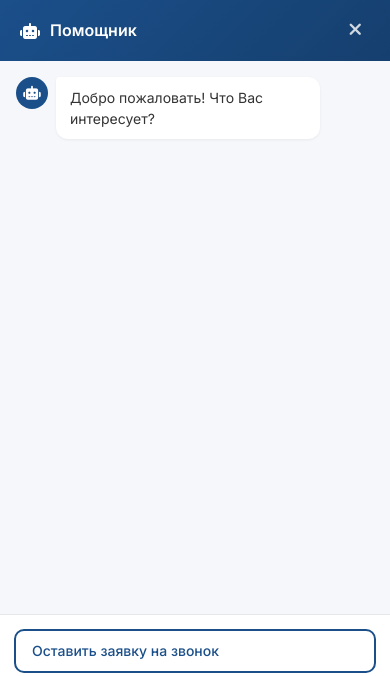
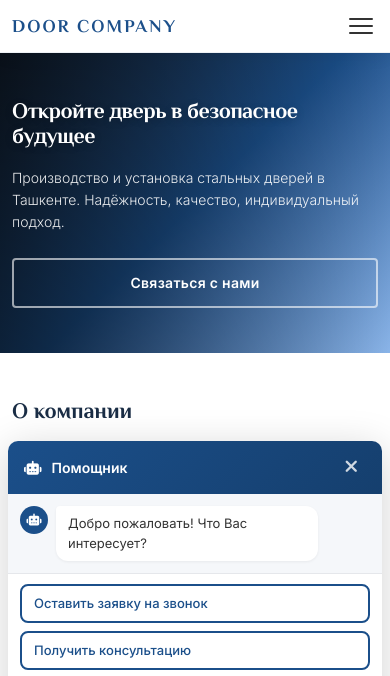
Before and after one commit to defffffender/door, a Django app: page / in a window 390 px wide. Shown: the top 676 px of the page. Run offline with Django 5.2, Linux system fonts and the light colour scheme; data comes from the database, SQL or seed files in the repository; data that the repository does not hold is empty.

Commit message:
Fix chat widget mobile layout: responsive sizing instead of fullscreen

```diff
--- a/static/css/style.css
+++ b/static/css/style.css
@@ -867,6 +867,23 @@ textarea.form-input { resize: vertical; min-height: 100px; }
     /* Slider buttons */
     .slider__buttons { flex-direction: column; gap: 12px; }
     .slider__buttons .btn { text-align: center; }
+
+    /* Chat widget - mobile */
+    .chat-widget {
+        bottom: 80px; right: 12px; left: 12px;
+        width: auto; max-width: none;
+        height: auto; max-height: calc(100vh - 160px);
+        border-radius: 12px;
+    }
+    .chat-widget__header { padding: 12px 16px; }
+    .chat-widget__title { font-size: 14px; }
+    .chat-widget__messages { padding: 12px; gap: 10px; }
+    .chat-msg__avatar { width: 28px; height: 28px; font-size: 12px; }
+    .chat-msg__bubble { padding: 8px 12px; font-size: 13px; }
+    .chat-opt-btn { padding: 9px 12px; font-size: 13px; border-radius: 8px; }
+    .chat-widget__input { padding: 10px 12px; }
+    .chat-input { padding: 8px 12px; font-size: 13px; }
+    .chat-send { width: 38px; height: 38px; border-radius: 8px; }
 }
 
 @media (max-width: 480px) {
@@ -895,4 +912,12 @@ textarea.form-input { resize: vertical; min-height: 100px; }
     .about-home { gap: 24px; }
     .partners-grid { gap: 24px; }
     .partner-logo img { height: 36px; }
+
+    /* Chat widget - small mobile */
+    .chat-widget {
+        bottom: 70px; right: 8px; left: 8px;
+        max-height: calc(100vh - 100px);
+        border-radius: 10px;
+    }
+    .chat-widget__messages { max-height: 280px; }
 }
```
